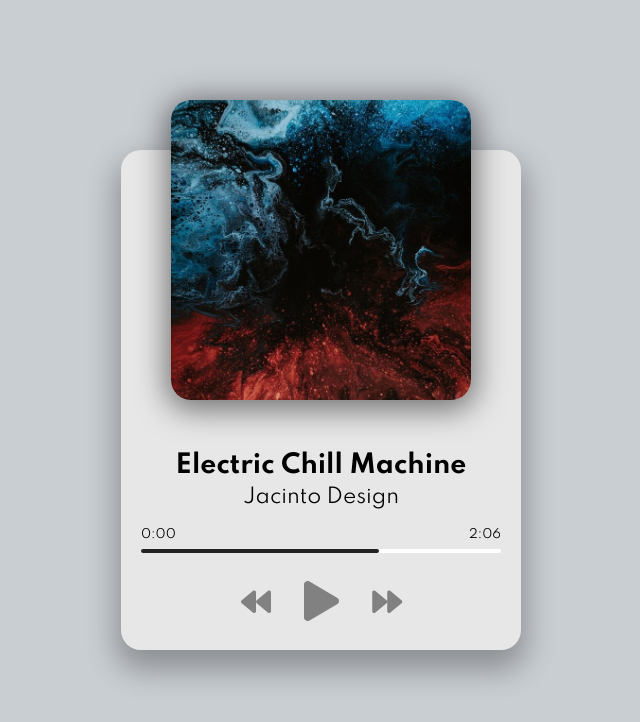
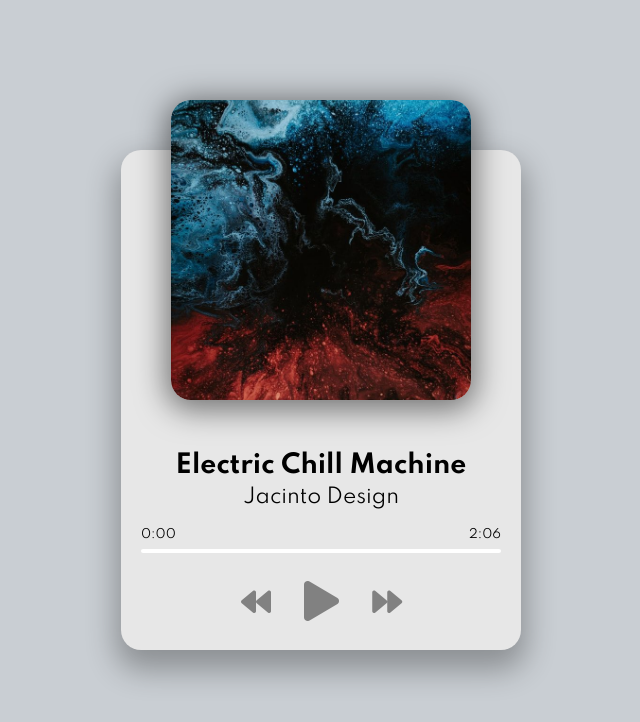
Before and after one commit to wubuchako/Music-PlayerII, a plain HTML site: page index.html in a window 1280 px wide. Shown: the whole page, without its empty margins (319-959 px from the left). Drawn offline with Linux system fonts and the light colour scheme.

Commit message:
add progress bar

```diff
--- a/style.css
+++ b/style.css
@@ -69,8 +69,7 @@ h3 {
   background: #242323;
   border-radius: 5px;
   height: 100%;
-  /* change this to show progress */
-  width: 66%;
+  width: 0%;
   transition: width 0.1s linear;
 }
 
```
